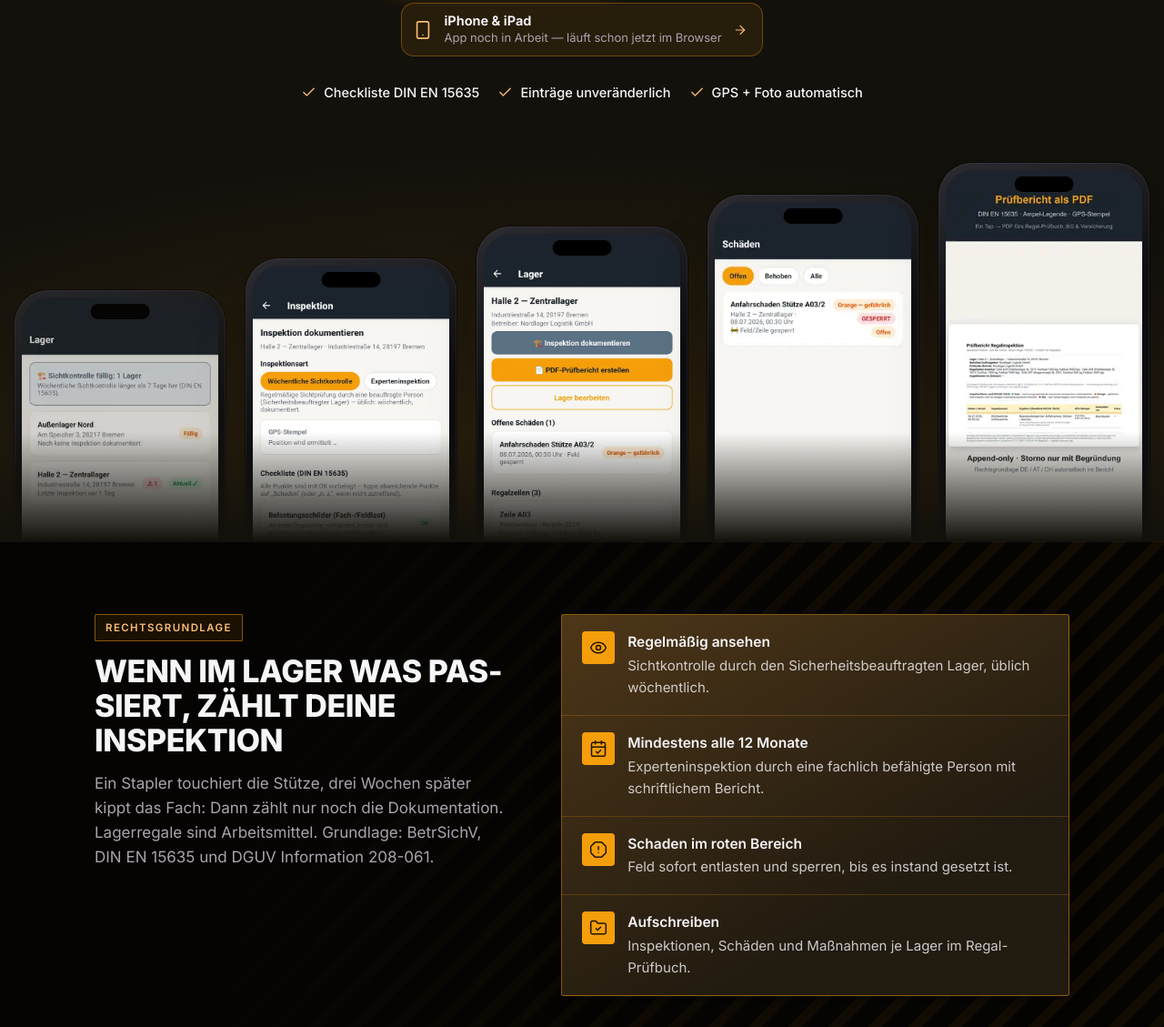
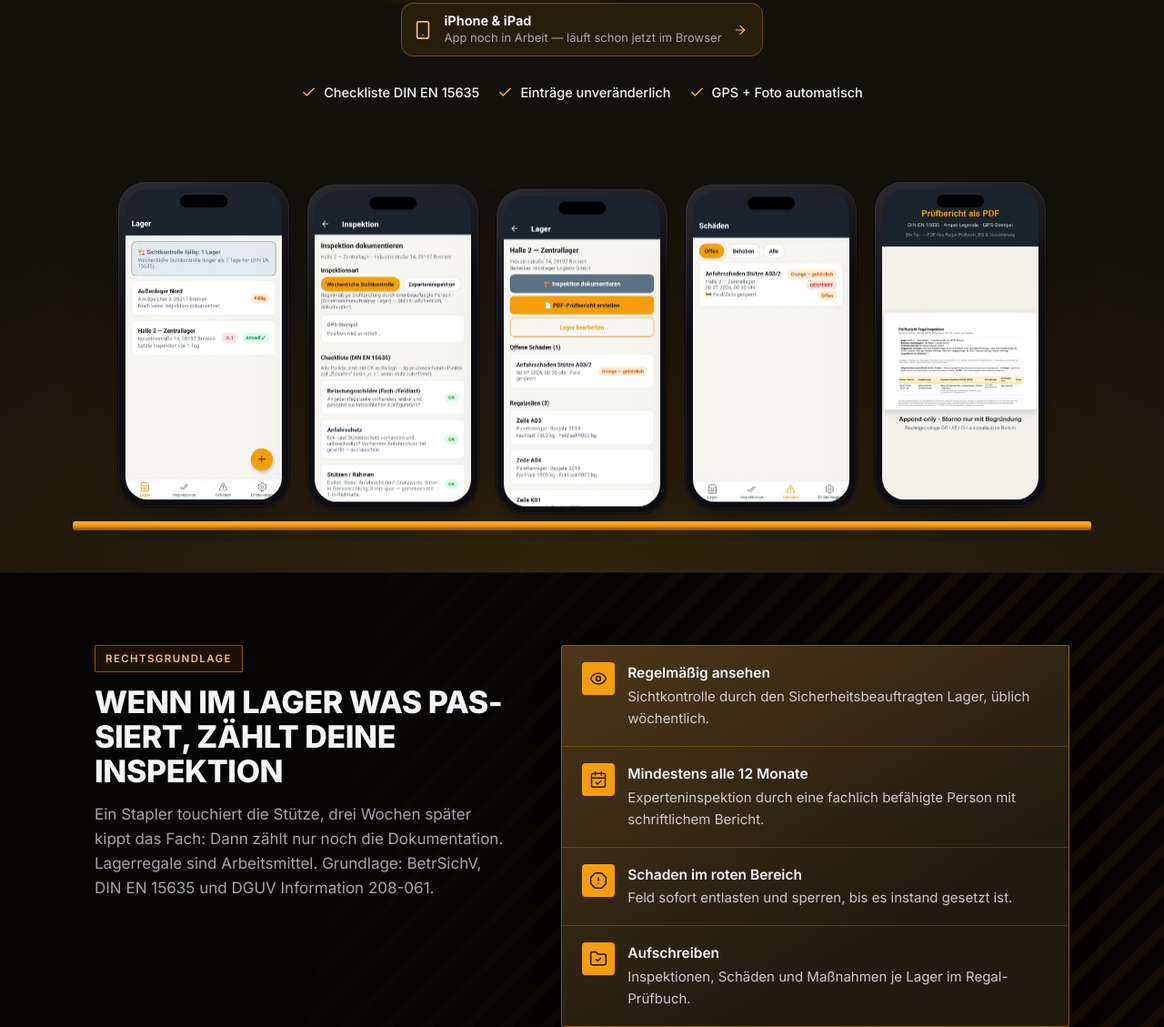
Before and after one commit to CraftlogAPP/regaldex-web, a plain HTML site: page index.html in a window 1280 px wide. Shown: the part 490-1619 px from the top of the page at 91% size. Drawn offline with Linux system fonts and the light colour scheme.

Commit message:
Landing: Handys kommen beim Laden herein und schweben, Kopf aufgeräumt

```diff
--- a/index.html
+++ b/index.html
@@ -350,7 +350,7 @@
     @media (max-width: 900px) { .hero.staged { min-height: 0; } }
 
     .hero.st-row-h { display: block; min-height: 0; padding-bottom: 0;
-      background: radial-gradient(120% 60% at 50% 100%, color-mix(in oklab, var(--accent) 16%, transparent), transparent 70%), var(--bg); }
+      background: radial-gradient(120% 60% at 50% 100%, color-mix(in oklab, var(--accent) 14%, transparent), transparent 70%), var(--bg); }
     .hero.st-row-h > .wrap { grid-template-columns: 1fr; text-align: center; padding-top: 72px; padding-bottom: 8px; }
     .hero.st-row-h > .wrap > div:first-child { max-width: 860px; margin: 0 auto; }
     .hero.st-row-h h1 { font-size: clamp(36px, 5.4vw, 64px); }
@@ -363,9 +363,26 @@
     .row-phones .phone { --pw: 232px; position: relative; flex: none; }
     .hero.st-row-h::after { content: ''; position: absolute; left: 0; right: 0; bottom: 0; height: 120px; pointer-events: none; z-index: 2;
       background: linear-gradient(0deg, var(--bg), transparent); }
-    .row-phones { gap: 22px; }
-    .row-phones .p1 { transform: translateY(140px); opacity: .8; } .row-phones .p2 { transform: translateY(105px); } .row-phones .p3 { transform: translateY(70px); }
-    .row-phones .p4 { transform: translateY(35px); } .row-phones .p5 { transform: translateY(0); }
+    .row-phones { gap: 20px; align-items: flex-end; padding-bottom: 26px; }
+    .row-phones .phone { --pw: 188px; }
+    .row-phones::after { content: ''; position: absolute; left: 50%; bottom: 12px; width: min(1120px, 94%); height: 10px; translate: -50% 0; border-radius: 3px;
+      background: linear-gradient(180deg, color-mix(in oklab, var(--accent) 92%, #fff), var(--accent) 45%, color-mix(in oklab, var(--accent) 62%, #000));
+      box-shadow: 0 18px 30px -6px rgba(0,0,0,.8), 0 0 40px -6px color-mix(in oklab, var(--accent) 55%, transparent); }
+    .hero.st-row-h::after { display: none; }
+    .hero.st-row-h { padding-bottom: 34px; }
+    @media (max-width: 900px) { .row-phones .phone { --pw: 132px; } .row-phones { gap: 14px; } }
+    @media (max-width: 520px) { .row-phones .phone { --pw: 108px; } .row-phones .p2 { margin-right: 0; } .row-phones .p4 { margin-left: 0; } }
+    @media (prefers-reduced-motion: no-preference) {
+      .row-phones:not(.band) .phone { animation: row-in 1s cubic-bezier(.16,.84,.24,1) both, row-bob 7s ease-in-out 1.4s infinite; }
+      .row-phones:not(.band) .p2, .row-phones:not(.band) .p4 { animation-delay: .14s, 2.3s; }
+      .row-phones:not(.band) .p1, .row-phones:not(.band) .p5 { animation-delay: .28s, 3.2s; }
+      .row-phones::after { animation: row-shelf 1s cubic-bezier(.16,.84,.24,1) both; }
+    }
+    @keyframes row-in { from { opacity: 0; translate: 0 120px; scale: .9; } }
+    @keyframes row-bob { 0%, 100% { translate: 0 0; } 50% { translate: 0 -12px; } }
+    @keyframes row-fan-1 { from { opacity: 0; rotate: 22deg; translate: 0 60px; } } @keyframes row-fan-2 { from { opacity: 0; rotate: 11deg; translate: 0 60px; } }
+    @keyframes row-fan-4 { from { opacity: 0; rotate: -11deg; translate: 0 60px; } } @keyframes row-fan-5 { from { opacity: 0; rotate: -22deg; translate: 0 60px; } }
+    @keyframes row-shelf { from { opacity: 0; scale: .2 1; } }
     @media (max-width: 900px) {
       .hero.st-row-h > .wrap { padding-top: 40px; }
       .hero.st-row-h .ticks { justify-content: flex-start; text-align: left; }
```
